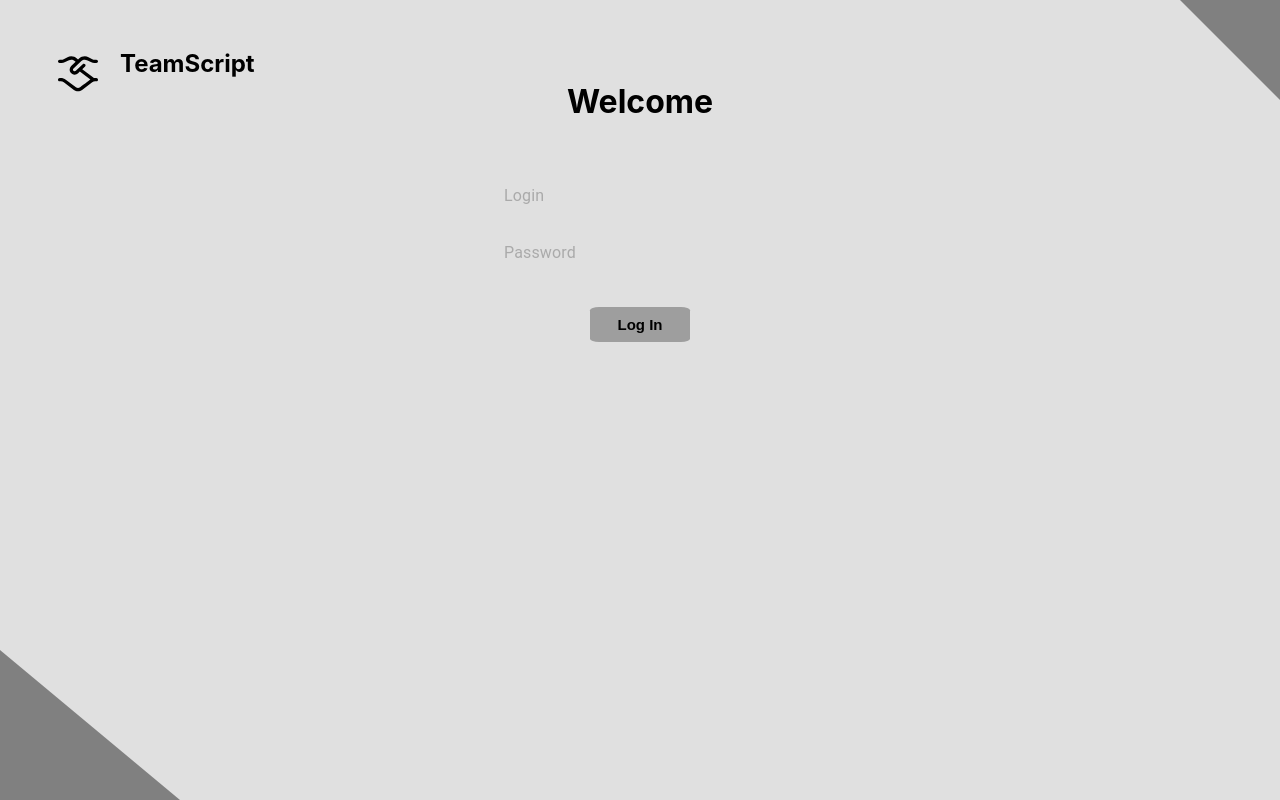
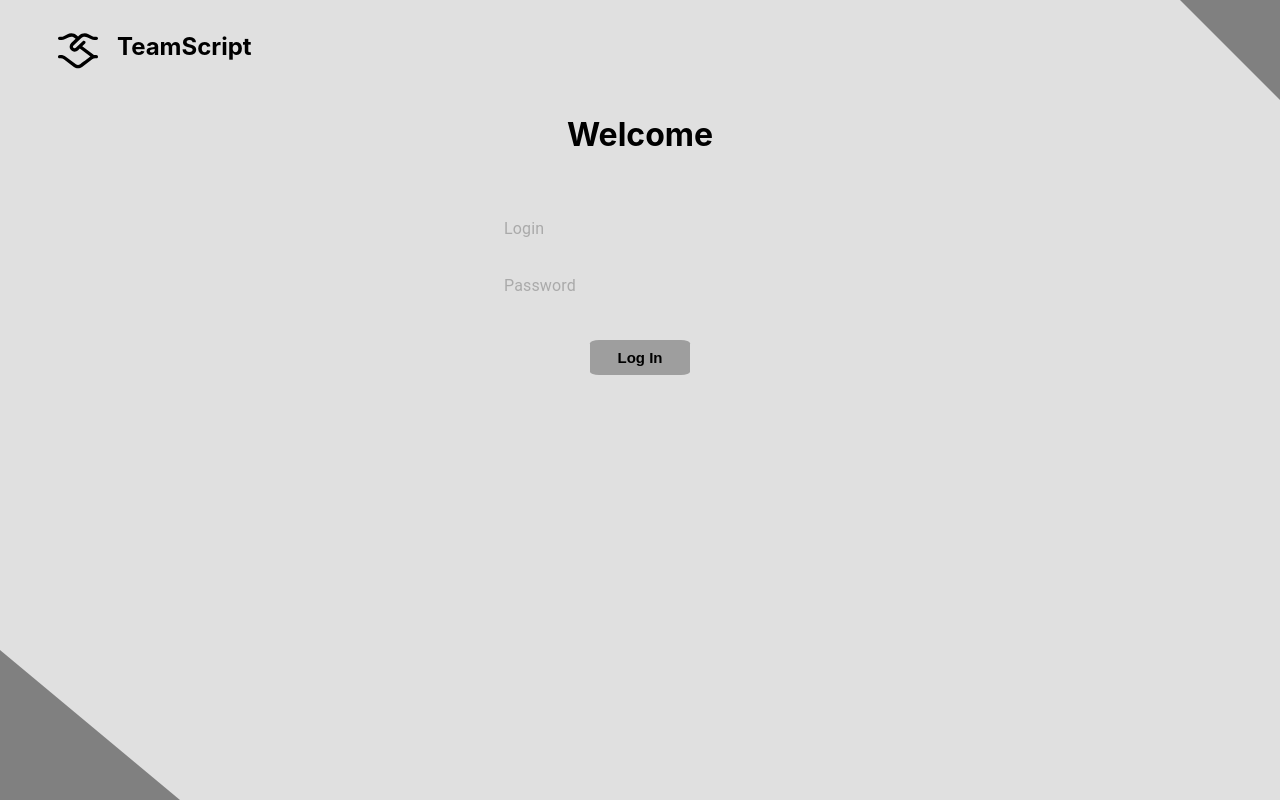
Before and after one commit to Routybor/TeamScript, a React (Vite) app in the folder website/frontend/: page / in a window 1280 px wide. Built offline with nearby package versions, Linux system fonts and the light colour scheme; no server answers.

Commit message:
fixing styles

```diff
--- a/website/frontend/src/App.jsx
+++ b/website/frontend/src/App.jsx
@@ -19,7 +19,7 @@ function App() {
     return (
       <div>
         <AuthorizationPage setToken={setToken} />
-      </div>)
+      </div>);
   }
   return (
 
--- a/website/frontend/src/components/AuthorizationComponent.css
+++ b/website/frontend/src/components/AuthorizationComponent.css
@@ -24,15 +24,16 @@ body {
 
 .logo {
     position: relative;
-    top: 50px;
+    top: 10px;
     left: 50px;
 }
 
 .teamscript {
     font-size: 24px;
     font-weight: bold;
-    position: fixed;
-    left: 120px;
+    position: relative;
+    left: 60px;
+    top: 5px;
 }
 
 .topTriangle {
```
